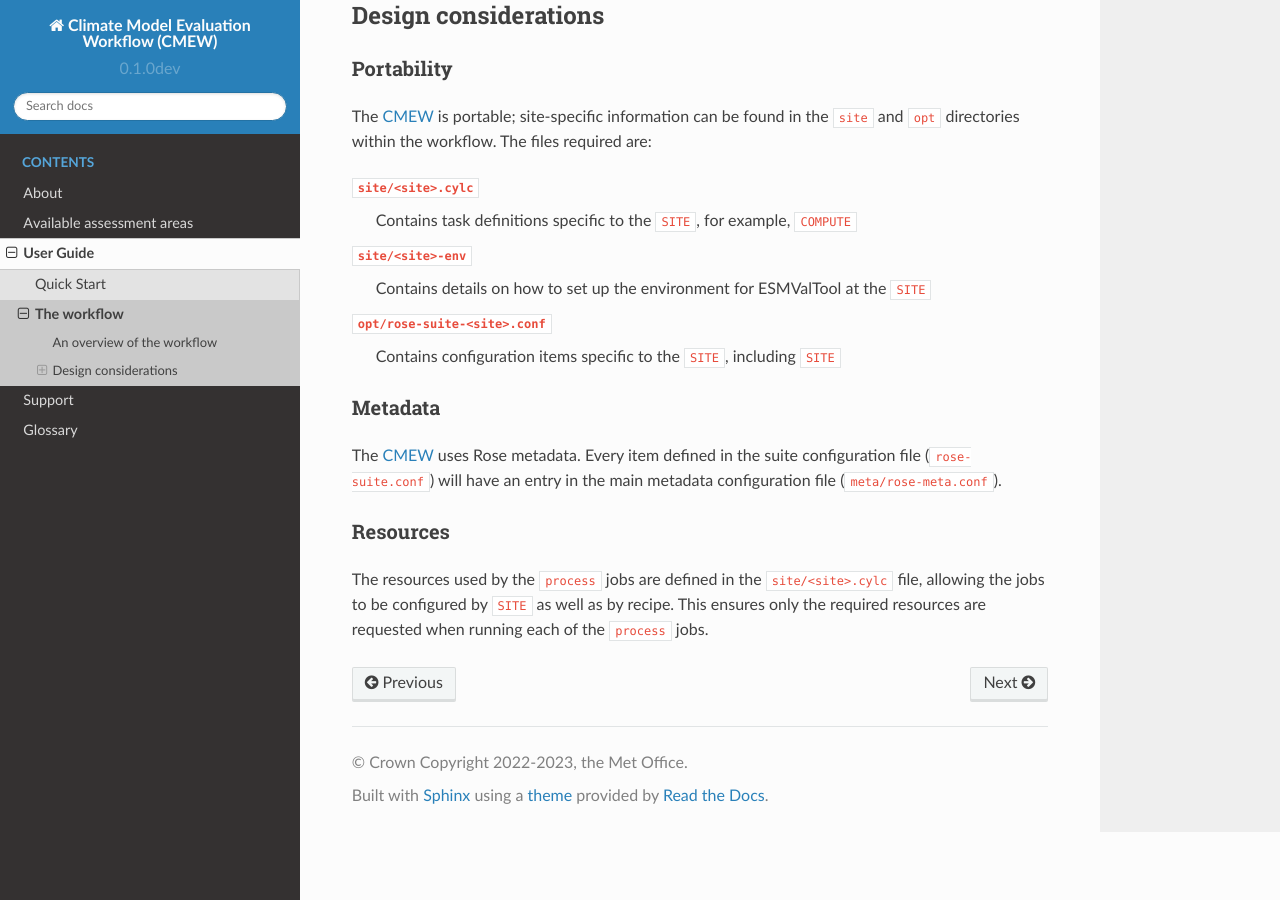
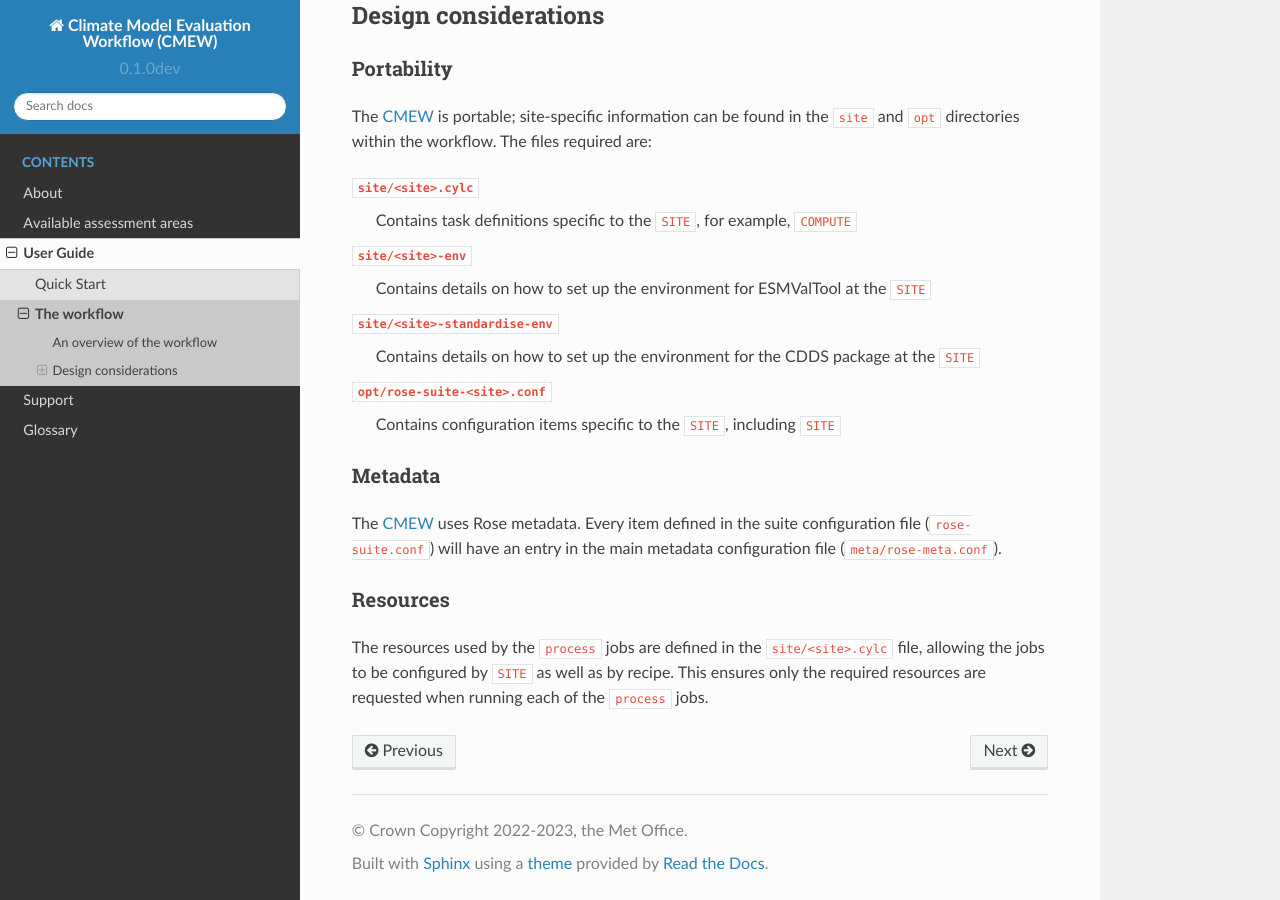
Before and after one commit to MetOffice/CMEW, a Sphinx documentation site: the page built from doc/source/user_guide/workflow.rst, in a window 1280 px wide and 900 px high, scrolled down 924 px. Built offline with Sphinx 7.4.7 and the Read the Docs theme 2.0.0, drawn with Linux system fonts in a browser that asks for light colours.

Commit message:
#58: update documentation to include site-standardise-env

```diff
--- a/doc/source/user_guide/workflow.rst
+++ b/doc/source/user_guide/workflow.rst
@@ -68,6 +68,10 @@ and ``opt`` directories within the workflow. The files required are:
   Contains details on how to set up the environment for ESMValTool at the
   ``SITE``
 
+``site/<site>-standardise-env``
+  Contains details on how to set up the environment for the CDDS package at the
+  ``SITE``
+
 ``opt/rose-suite-<site>.conf``
   Contains configuration items specific to the ``SITE``, including ``SITE``
 
```
